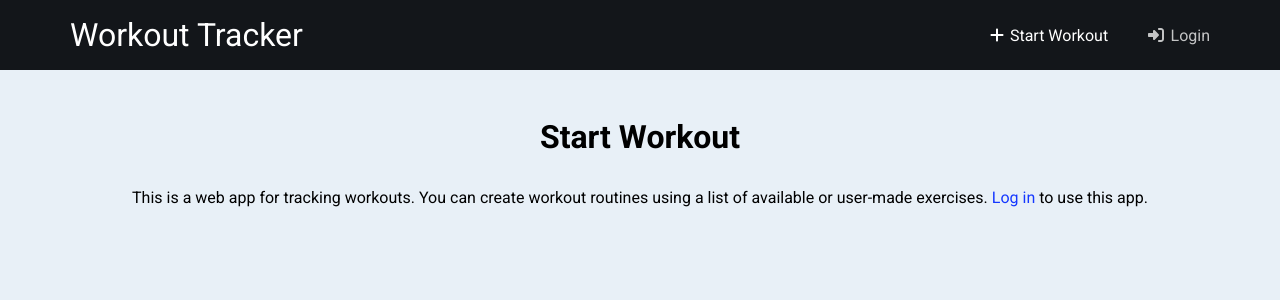
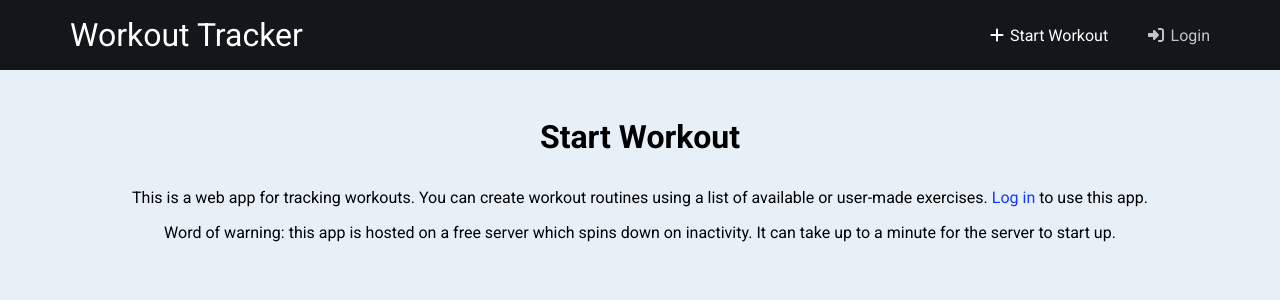
Before and after one commit to BMTimbrell/workout-tracker, a React (Create React App) app in the folder frontend/: page / in a window 1280 px wide. Shown: the top 300 px of the page. Built offline with nearby package versions, Linux system fonts and the light colour scheme; the HTML template or start-up script is replaced by a standard one.

Commit message:
added warning about server spin-up time

```diff
--- a/frontend/src/components/Home/Home.js
+++ b/frontend/src/components/Home/Home.js
@@ -79,6 +79,9 @@ export default function Home() {
             <p className={styles.about}>
                 This is a web app for tracking workouts. You can create workout routines using a list of available or user-made exercises. <Link className="link" to="/login">Log in</Link> to use this app.
             </p>
+            <p className={styles.about}>
+                Word of warning: this app is hosted on a free server which spins down on inactivity. It can take up to a minute for the server to start up.
+            </p>
         </>
     );
 
--- a/frontend/src/components/Home/Home.module.css
+++ b/frontend/src/components/Home/Home.module.css
@@ -1,3 +1,4 @@
 .about {
     text-align: center;
+    margin-bottom: 1em;
 }
```
